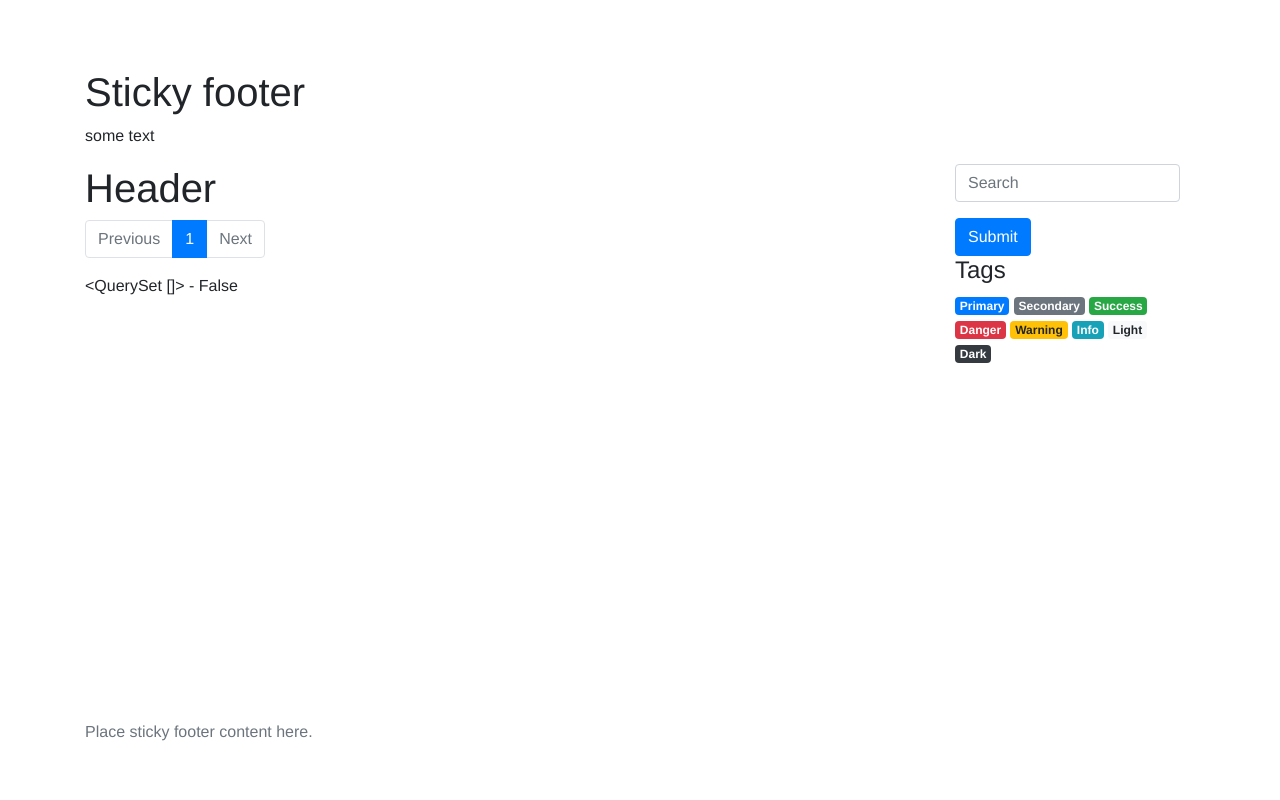
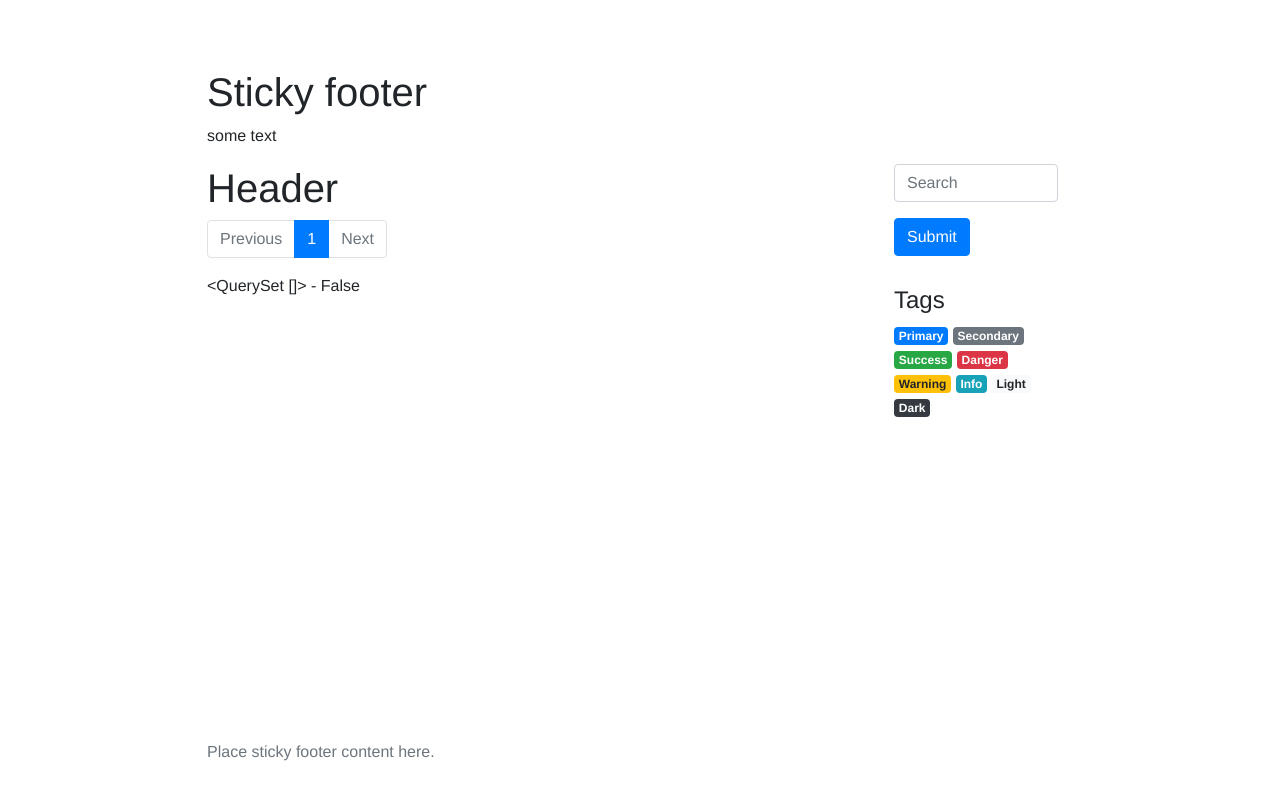
Before and after one commit to z0rr0/zblog, a Django app: page / in a window 1280 px wide. Run offline with Django 3.2, Linux system fonts and the light colour scheme; data that the repository does not hold is empty; some libraries are stand-ins or nearby versions; some web fonts are replaced.

Commit message:
minor css update

```diff
--- a/blog/posts/static/posts/css/main.css
+++ b/blog/posts/static/posts/css/main.css
@@ -1,6 +1,8 @@
 body {
   height: 100%;
-  padding-top: 20px;
-  padding-bottom: 40px;
+  padding: 20px 15% 20px;
   font-family: 'PT Sans Caption', Helvetica, Verdana, Arial, sans-serif;
 }
+#tags {
+  padding-top: 30px;
+}
--- a/blog/posts/templates/blog/base.html
+++ b/blog/posts/templates/blog/base.html
@@ -45,7 +45,7 @@
           </div>
           <div class="row">
             <div class="col-12">
-              <h4>Tags</h4>
+              <h4 id="tags">Tags</h4>
               <p>
                 <a href="https://ya.ru" class="badge badge-primary">Primary</a>
                 <a href="#" class="badge badge-secondary">Secondary</a>
```
